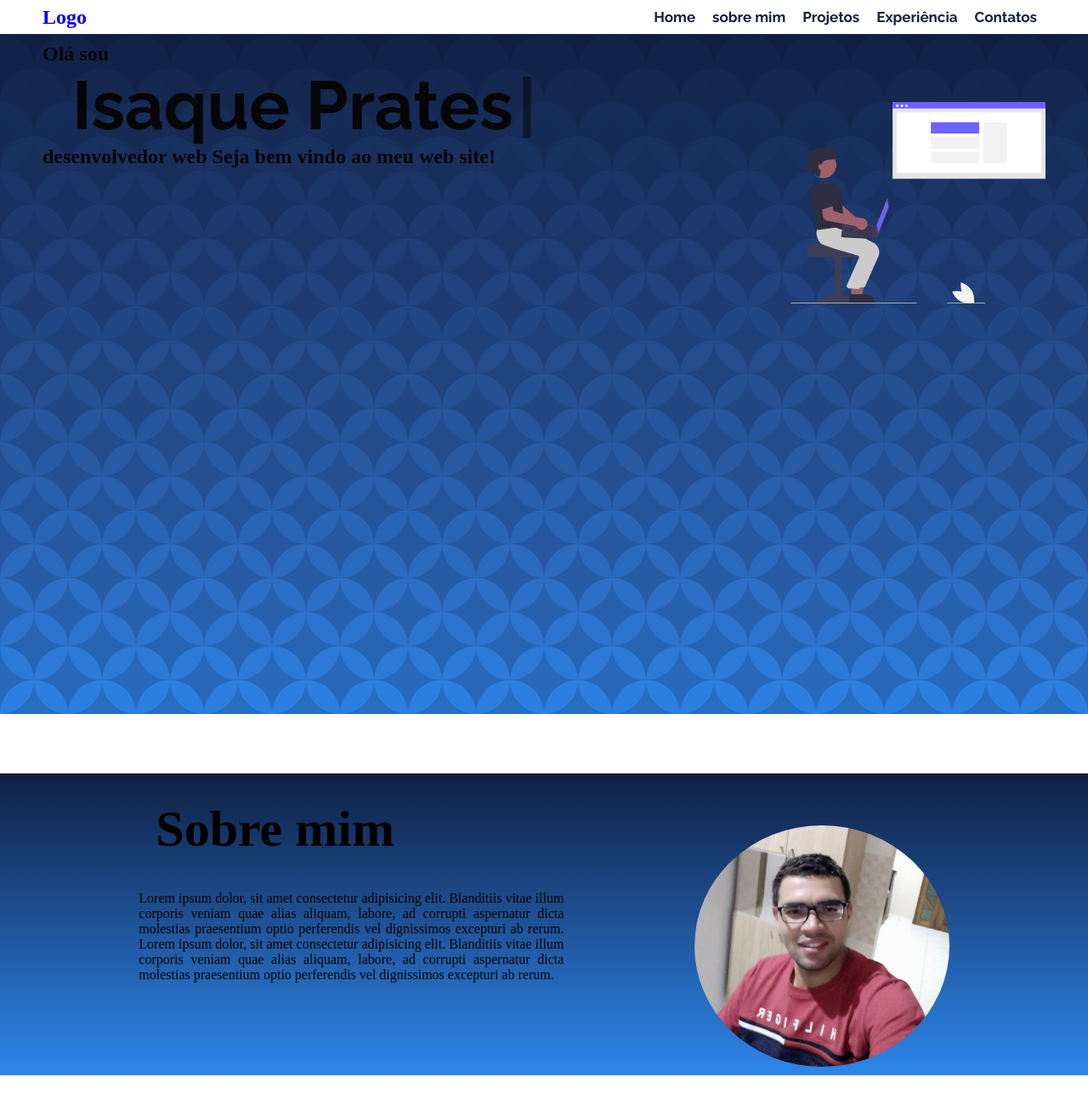
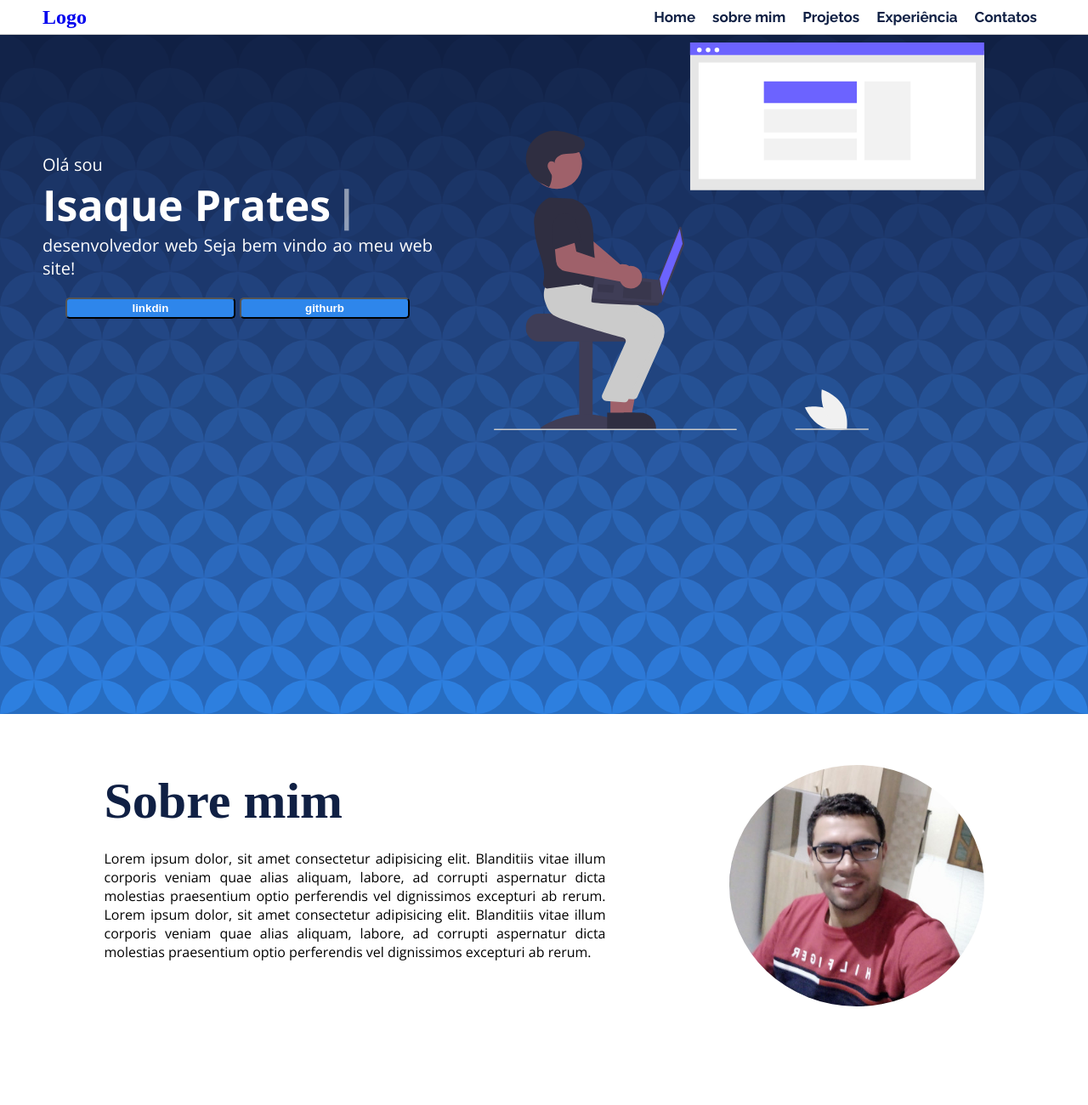
Before and after one commit to isaqueprates/portifolio, a plain HTML site: page index.html in a window 1280 px wide. Shown: the top 1300 px of the page at 85% size. Drawn offline with nearby package versions, Linux system fonts and the light colour scheme; a web font is replaced by a local one.

Commit message:
melhorando o portifolio

```diff
--- a/css/style.css
+++ b/css/style.css
@@ -1,5 +1,4 @@
-@import url('https://fonts.googleapis.com/css2?family=Open+Sans:ital,wght@0,400;0,700;1,400&family=Raleway:wght@400;700&display=swap');
-
+@import url('https://fonts.googleapis.com/css2? family= Open+Sans:ital,wght@0,400;0,700;1,400 & family= Raleway:wght@400;700 & family= Tangerina: wght@400;700 & display=swap');
 :root{
     --prymari-color:#102044;
     --secundary-color:#2e86eb;
@@ -7,6 +6,7 @@
     --black-color:#000;
     --titulo-fonte:'Raleway', sans-serif;
     --texto-fonte:'Open Sans', sans-serif;
+    --fonte-auxiliar:'Tangerine', cursiva;
 }
 
 /************--Seletores--************/
@@ -20,6 +20,16 @@ a{
     text-decoration: none;
 }
 
+p{
+    text-align: justify;
+    font-family: var(--texto-fonte);
+    font-weight: 490;
+}
+
+h2{
+    font-family: var(--titulo-fonte);
+    font-size: 60px;
+}
 
 /************--Classes--************/
 .main-bg{
@@ -55,6 +65,7 @@ a{
     width: 100%;
     z-index: 1;
     background-color: #ffffff;
+    border-bottom: 1px solid #ccc;
 }
 
 .menu-content{
@@ -97,14 +108,41 @@ a{
     color: #060608;
 }
 
-.intro-content img{
-    flex-grow: 1;
+.intro-text, .intro-img{
+    display: flex;
+    flex-direction: column;
+    flex-wrap: wrap;
+    justify-content: center;
+    align-items: center;
 }
-#home span{
+
+.intro-text{
+    color: var(--white-color);
+    font-size: 20px;
+    font-family: var(--fonte-auxiliar);
+}
+
+.intro-btn{
+    margin-top: 20px;
+    display: inline-block;
+}
+
+#btn-linkdin, #btn-githurb{
+    width: 200px;
+    height: 25px;
+    background-color:var(--secundary-color);
+    border-radius: 5px;
+    color: var(--white-color);
+    font-weight: bold;
+}
+
+.intro-img img{
+    max-width: 80%;
+}
+
+.intro-text span{
     font-weight:600;
-    margin-left: 35px;
-    font-size: 80px;
-    font-family:var(--titulo-fonte);
+    font-size: 50px;
 }
 
 span::after {
@@ -124,33 +162,36 @@ span::after {
     }
   }
 
-#home img{
-    margin-top: 70px;
-    width:300px ;
-    justify-content: center;
+.sobre-content{
+    display: flex;
+    flex-direction: row;
+    justify-content: space-around;
     align-items: center;
+  }
+
+.texto-sobre{
+    width: 50%;
+    text-align: justify;
+    font-family: var(--texto-fonte);
 }
 
-#sobre_mim{
-    margin: 70px 0;
-    display: flex;
-    flex-direction: row;
-    justify-content: space-evenly;
-    border-top: 1px solid black;
-    padding: 10px;
-    background-image: linear-gradient(#102044, #2e86eb);
+.texto-sobre h2{
+    font-family: var(--fonte-auxiliar);
+    color: var(--prymari-color);
 }
 
-#sobre_mim img{
+.img-sobre img{
     width: 300px;
     border-radius: 50%;
     margin-top: 50px;
 }
 
-h2{
-    font-family: Tangerine;
-    font-size: 60px;
-    margin: 20px;
+.projeto-content{
+    display: flex;
+    flex-direction:column;
+    justify-content: center;
+    align-items: center;
+    gap: 30px;
 }
 
 .texto{
--- a/index.html
+++ b/index.html
@@ -15,10 +15,10 @@
             <nav>
                 <ul>
                     <li><a href="#home">Home</a></li>
-                    <li><a href="#tema1">sobre mim</a></li>
-                    <li><a href="#tema2">Projetos</a></li>
-                    <li><a href="#home">Experiência</a></li>
-                    <li><a href="#home">Contatos</a></li>
+                    <li><a href="#sobre-mim">sobre mim</a></li>
+                    <li><a href="#projetos">Projetos</a></li>
+                    <li><a href="#experiencia">Experiência</a></li>
+                    <li><a href="#contatos">Contatos</a></li>
                 </ul>
             </nav>
         </div>
@@ -26,21 +26,27 @@
     <div class="spacing"></div>
     <section class="main-bg section ">
         <div id="home" class="main-content intro-content">
-                <h1>Olá sou
-                    <br/>
-                    <span>Isaque Prates</span>
+                <div class="intro-text">
+                    <p>Olá sou <br/>
+                        <span> Isaque Prates</span>
                         <br/>
                         desenvolvedor web
                         Seja bem vindo ao meu web site!
-                </h1>
+                    </p>
+                    <div class="intro-btn">
+                        <input type="button" value="linkdin" name="btn-linkdin" id="btn-linkdin">
+                        <input type="button" value="githurb" name="btn-githurb" id="btn-githurb">
+                    </div>
+                </div>
 
-            <div>
+            <div class="intro-img">
                 <img src="imagens/developer_img.svg" alt="Homen sentado em frente ao notebook olhando para tela">
             </div>
         </div>
     </section>
-    <section id="sobre_mim">
-        <div class="texto">
+    <section class="white-bg section" >
+        <div id="sobre-mim" class="sobre-content main-content">
+            <div class="texto-sobre">
                 <h2>Sobre mim</h2><br>
                 <p>Lorem ipsum dolor, sit amet consectetur adipisicing elit. Blanditiis vitae illum corporis veniam quae alias aliquam,
                     labore, ad corrupti aspernatur dicta molestias praesentium optio perferendis vel dignissimos excepturi ab rerum.
@@ -48,9 +54,13 @@
                     labore, ad corrupti aspernatur dicta molestias praesentium optio perferendis vel dignissimos excepturi ab rerum.
                 </p>
             </div>
+            <div class="img-sobre">
                 <img src="./imagens/isaque.jpg" alt="Isaque Prates">
+            </div>
+        </div>
     </section>
-    <section class="trabalhos">
+    <section class="section main-bg">
+        <div id="projetos" class="projeto-content main-content">
             <h2>Trabalhos</h2>
             <div class="cards_trabalhos">
                 <div class="cards">
@@ -64,6 +74,7 @@
                 </div>
                 <div class="cards">
                     <img src="#" alt="projeto 4">
+                </div>
             </div>
         </div>
     </section>
```
Also changed, not shown: imagens/download.png (added). Lines whose indentation alone changed are shown as unchanged.
